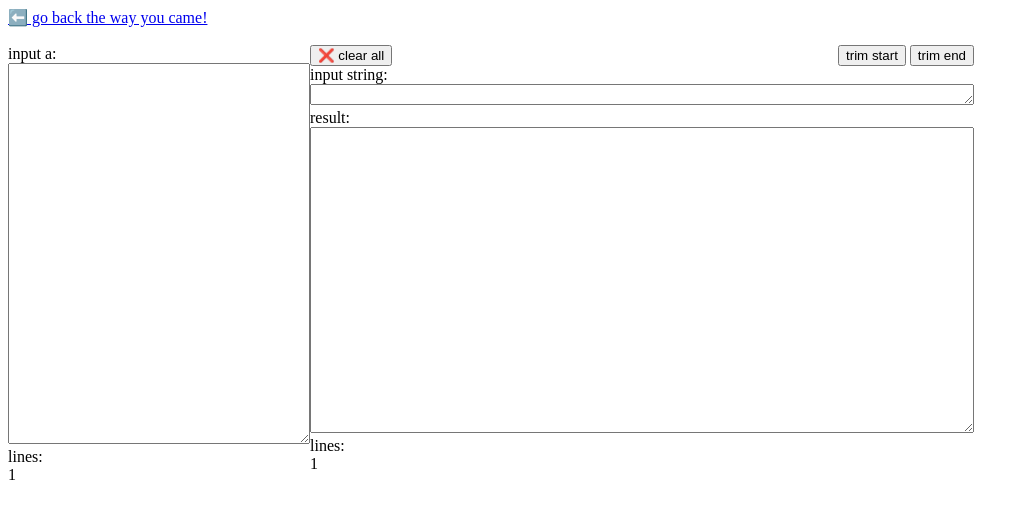
After one commit to llotz/tools, a PHP site: page /list-worker in a window 1280 px wide. The commit adds this page. Shown: the top 519 px of the page, without its empty margins (0-1029 px from the left). Run offline with PHP 8.4, Linux system fonts and the light colour scheme.

Commit message:
adding list-worker

```diff
--- a/index.php
+++ b/index.php
@@ -10,3 +10,4 @@ Don't expect them to be killer but they made my life easier so maybe they can he
 No input is logged here. I promise. And <a href="https://github.com/llotz/tools/">you can make sure</a> (github link)<br>
 <br>
 <div><a href="string-mapper">string mapper</a> - map values into strings.</div>
+<div><a href="list-worker">list-worker</a> - manipulate lists of strings</div>
--- /dev/null
+++ b/list-worker/index.php
@@ -0,0 +1,73 @@
+<!doctype html>
+<head>
+	<title>string list worker</title>
+	<?include("../meta.php");?>
+	<script>
+	function clearAll(){
+		document.getElementById('a').value="";
+		document.getElementById("input").value="";
+		document.getElementById("result").value="";
+	}
+
+	function clearBreaks(){
+		document.getElementById("result").value = document.getElementById("result").value.replaceAll("\n", "");
+	}
+
+	function countlines(c){
+		document.getElementById('count'+c).innerHTML = 	document.getElementById(c).value.split("\n").length;
+	}
+
+	function trim(mode){
+		let input = document.getElementById("input").value;
+		let a = document.getElementById('a').value.split("\n");
+		let result = "";
+		let regex;
+
+		if(mode=='end')
+			regex = new RegExp(`(${input}$)`, 'g');
+		else if (mode == 'start')
+			regex = new RegExp(`(^${input})`, 'g');
+
+		console.log(mode);
+		console.log(regex);
+		a.forEach(function(aline, index){
+			let r = aline.replace(regex, '');
+			result += r+"\n";
+		});
+		result = result.replace(/\\n$/, '');
+		document.getElementById("result").value = result;
+	}
+
+	window.onload = function foo(){
+	countlines('a');
+	countlines('result');
+	};
+	</script>
+</head>
+
+<body>
+<?include("../backlink.php");?>
+<div style="display:flex">
+	<div>
+		input a:<br>
+		<textarea id="a" name="a" rows="25" cols="35" oninput="countlines('a')"></textarea><br>
+lines:<div id="counta">0</div>
+	</div>
+	<div>
+		<div style="display:flex; justify-content:space-between">
+			<div>
+				<button id="clear" onclick="clearAll();">❌ clear all</button>
+			</div>
+			<div>
+				<button id="trimstart" onclick="trim('start');">trim start</button>
+				<button id="trimend" onclick="trim('end');">trim end</button>
+			</div>
+		</div>
+		input string: <br><textarea id="input" name="input" rows="1" cols="80"></textarea>
+		<br>
+		result:<br>
+		<textarea id="result" name="result" rows="20" cols="80"></textarea><br>
+		lines:<div id="countresult">0</div>
+	</div>
+</div>
+</body>
```
Also changed, not shown: template/index.php (deleted, +0 -20 lines).
